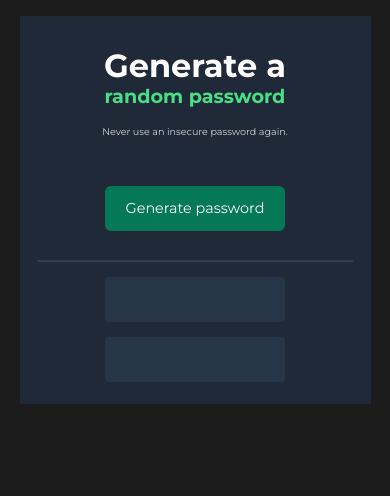
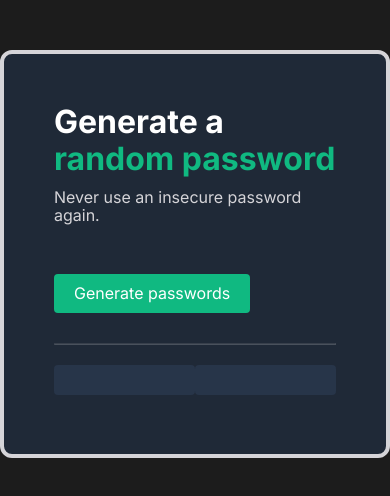
Before and after one commit to codercreative/password-generator, a plain HTML site: page index.html in a window 390 px wide. Drawn offline with nearby package versions, Linux system fonts and the light colour scheme.

Commit message:
update project

```diff
--- a/index.css
+++ b/index.css
@@ -1,121 +1,80 @@
-@import url("https://fonts.googleapis.com/css2?family=Montserrat:wght@400;600;700&display=swap");
-
-*,
-*::before,
-*::after {
-  padding: 0;
-  margin: 0;
-  box-sizing: border-box;
-}
+@import url("https://fonts.googleapis.com/css2?family=Inter:wght@400;700&display=swap");
 
 body {
   margin: 0;
+  padding: 0;
+  box-sizing: border-box;
   background-color: #1c1c1c;
-  font-family: "Montserrat", sans-serif;
-  display: flex;
-  justify-content: center;
+  font-family: "Inter", sans-serif;
 }
 
-.card {
-  width: 90%;
-  max-width: 500px;
+.title {
+  color: #fff;
+  font-weight: bold;
+}
+
+.container {
+  height: 300px;
+  max-width: 400px;
   background-color: #1f2937;
-  margin: auto;
-  padding: 5em 2.8em;
+  padding: 50px;
+  margin: 50px auto;
+  border-radius: 12px;
+  border: 4px solid #d5d4d8;
 }
 
 .title {
   margin: 0;
-  font-weight: bold;
-  font-size: 2.5rem;
-  color: #fff;
 }
 
-.title-highlight {
-  color: #4adf86;
+.highlight {
+  color: #10b981;
+  font-weight: bold;
 }
 
-.sub-heading {
+.subtitle {
+  margin: 10px 0 50px 0;
   color: #d5d4d8;
-  margin: 1em 0 1em 0;
 }
 
 .btn {
-  width: 12.5em;
-  background-color: #047857;
+  background-color: #10b981;
   color: #fff;
-  padding: 1em 0;
-  border-radius: 6px;
+  border: none;
+  border-radius: 4px;
+  padding: 10px 20px;
   cursor: pointer;
-  border: none;
-  margin: 2em 0;
-  font-size: 0.9rem;
 }
 
-.line {
-  border: 0.3px solid #2f3e53;
+.btn:hover {
+  opacity: 0.8;
+}
 
-  margin: 0 auto;
+hr {
+  opacity: 0.2;
+  margin-top: 30px;
+  color: #273549;
 }
 
 .pw-wrapper {
   display: flex;
+  margin-top: 20px;
   justify-content: space-between;
 }
 
-.pw-btn {
+.pw {
   display: flex;
+  height: 30px;
+  width: 180px;
+  background-color: #273549;
+  color: #10b981;
+  margin-bottom: 50px;
+  padding: 0;
   align-items: center;
   justify-content: center;
-
-  background-color: #273549;
-
-  border: none;
   border-radius: 4px;
-  margin-top: 1.2em;
-
-  width: 180px;
-  height: 3.5em;
-  color: #55f991;
-  font-size: 0.8rem;
 }
 
-@media (max-width: 600px) {
-  body {
-    text-align: center;
-    max-height: 420px;
-  }
-
-  .card {
-    padding: 2em 0;
-    margin: 1em;
-  }
-
-  .title {
-    font-size: 2rem;
-  }
-
-  .title-highlight {
-    font-size: 1.2rem;
-  }
-
-  .sub-heading {
-    font-size: 0.6rem;
-    padding: 0.8em 0;
-    line-height: 1.6;
-  }
-
-  .btn {
-    margin-bottom: 2em;
-    font-size: 0.9rem;
-  }
-
-  .line {
-    max-width: 90%;
-  }
-
-  .pw-wrapper {
-    flex-direction: column;
-    align-items: center;
-  }
+.border {
+  border: 1px solid #10b981;
 }
--- a/index.html
+++ b/index.html
@@ -5,22 +5,23 @@
       href="https://cdnjs.cloudflare.com/ajax/libs/normalize/8.0.1/normalize.css"
     />
     <link rel="stylesheet" href="index.css" />
+    <title>Password Generator</title>
   </head>
   <body>
-    <main class="card">
+    <div class="container">
       <h1 class="title">
-        Generate a <br />
-        <span class="title-highlight">random password</span>
+        Generate a <br /><span class="highlight">random password</span>
       </h1>
-      <p class="sub-heading">Never use an insecure password again.</p>
-      <button class="btn" onclick="renderPassword()">Generate password</button>
-      <div class="line"></div>
+      <p class="subtitle">Never use an insecure password again.</p>
+      <button class="btn" class="generate-btn" id="generate-btn">
+        Generate passwords
+      </button>
+      <hr />
       <div class="pw-wrapper">
-        <div class="pw-btn" id="pw1"></div>
-        <div class="pw-btn" id="pw2"></div>
+        <div class="pw" id="pw-1"></div>
+        <div class="pw" id="pw-2"></div>
       </div>
-    </main>
-
+    </div>
     <script src="index.js"></script>
   </body>
 </html>
--- a/index.js
+++ b/index.js
@@ -92,21 +92,30 @@ const characters = [
   "/",
 ];
 
-let pwOne = document.getElementById("pw1");
-let pwTwo = document.getElementById("pw2");
-let selected = [];
+const generateBtn = document.getElementById("generate-btn");
+const pwOne = document.getElementById("pw-1");
+const pwTwo = document.getElementById("pw-2");
 
-function generatePassword() {
-  selected = [];
+function randomNumber() {
+  return Math.floor(Math.random() * characters.length);
+}
 
+function getPassword() {
+  let password = "";
   for (let i = 0; i < 15; i++) {
-    selected.push(characters[Math.floor(Math.random() * characters.length)]);
+    const randomCharacter = characters[randomNumber()];
+    password += randomCharacter;
   }
-  return selected.join("");
+  return password;
 }
 
 function renderPassword() {
-  pwOne.textContent = generatePassword();
+  pwOne.textContent = getPassword();
+  pwTwo.textContent = getPassword();
+  pwOne.classList.add("border");
+  pwTwo.classList.add("border");
+}
 
-  pwTwo.textContent = generatePassword();
-}
+generateBtn.addEventListener("click", function () {
+  renderPassword();
+});
```
